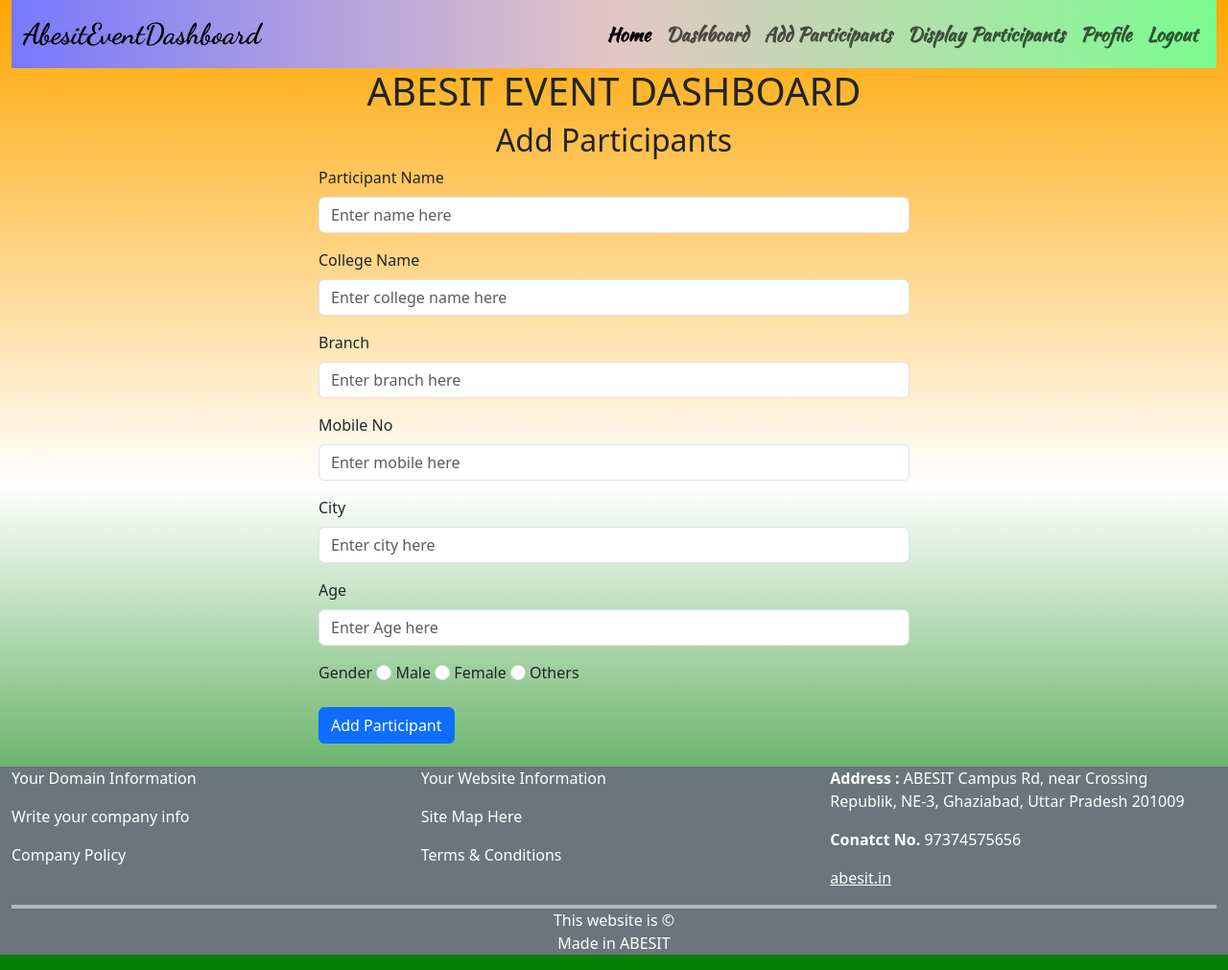
After one commit to TechnicalCRC/MCA2025Batch, a PHP site: page /Dashboard/AddParticipants.php in a window 1280 px wide. The commit adds this page. Shown: the whole page at 96% size. Run offline with PHP 8.4, Linux system fonts and the light colour scheme; the visitor is signed in with stand-in values (Sample User, id 1).

Commit message:
dashboard

```diff
--- /dev/null
+++ b/Backend Development using PHP, MySQL/ABESIT_DASHBOARD/Dashboard/AddParticipants.php
@@ -0,0 +1,106 @@
+<?php
+ session_start();
+ if(!isset($_SESSION['username'])){
+  header('location:../Login.php');
+ }
+// echo 'Welcome Mr. ' . $_SESSION['username'];
+?>
+<!DOCTYPE html>
+<html lang="en">
+<head>
+  <title>Document</title>
+  <link href="https://cdn.jsdelivr.net/npm/bootstrap@5.3.3/dist/css/bootstrap.min.css" rel="stylesheet" integrity="sha384-QWTKZyjpPEjISv5WaRU9OFeRpok6YctnYmDr5pNlyT2bRjXh0JMhjY6hW+ALEwIH" crossorigin="anonymous">
+  <script src="https://cdn.jsdelivr.net/npm/bootstrap@5.3.3/dist/js/bootstrap.bundle.min.js" integrity="sha384-YvpcrYf0tY3lHB60NNkmXc5s9fDVZLESaAA55NDzOxhy9GkcIdslK1eN7N6jIeHz" crossorigin="anonymous"></script>
+  <link rel="stylesheet" href="style.css">
+
+</head>
+<body style="background-image: linear-gradient(orange, white, green);">
+  <?php include 'Dashheader.php';
+//  echo 'Welcome Mr. ' . $_SESSION['username'];
+
+  ?>
+
+<div class="container w-50 mb-4">
+    <h2 class="text-center">Add Participants</h2>
+    <?php
+      $success = 0;
+      $error = 0;
+
+    if ($_SERVER['REQUEST_METHOD'] == 'POST') {
+      include('../Connection.php'); // include 'Connection.php';
+
+      $name     = $_REQUEST['name'];
+      $colname  = $_REQUEST['colname'];
+      $branch   = $_REQUEST['branch'];
+      $mobile   = $_REQUEST['mobile'];
+      $city     = $_REQUEST['city'];
+      $age      = $_REQUEST['age'];
+      $gender   = $_REQUEST['gender'];
+
+
+      $sql = "insert into participants_tb (name, collegename, branch, mobile, city, age, gender) values ('$name', '$colname', '$branch', '$mobile', '$city', $age, '$gender')";
+
+      $result = $con->query($sql);
+
+     if($result){
+      // echo 'Data Inserted succesfully..';
+      $success = 1;
+     }
+     else
+          $error = 1;
+       //echo 'Insert Failed...';
+     }
+  ?>
+
+   <?php
+      if($error)
+      echo '<div class="alert alert-danger" role="alert">
+        <strong>Sorry</strong> Error has occured...</div>';
+      if($success)
+        echo '<div class="alert alert-success" role="alert">
+          <strong>Congrats</strong> Participant Added Successfully...</div>';
+   ?>
+
+    <form method="post">
+      <div class="mb-3">
+        <label class="form-label">Participant Name</label>
+        <input type="text" class="form-control" name="name" placeholder="Enter name here" required>
+      </div>
+      <div class="mb-3">
+        <label class="form-label">College Name</label>
+        <input type="text" class="form-control" name="colname" placeholder="Enter college name here" required>
+      </div>
+      <div class="mb-3">
+        <label class="form-label">Branch</label>
+        <input type="text" class="form-control" name="branch" placeholder="Enter branch here" required>
+      </div>
+      <div class="mb-3">
+        <label class="form-label">Mobile No</label>
+        <input type="number" class="form-control" name="mobile" placeholder="Enter mobile here" required>
+      </div>
+      <div class="mb-3">
+        <label class="form-label">City</label>
+        <input type="text" class="form-control" name="city" placeholder="Enter city here" required>
+      </div>
+      <div class="mb-3">
+        <label class="form-label">Age</label>
+        <input type="number" class="form-control" name="age" placeholder="Enter Age here" required>
+      </div>
+      <div class="mb-3">
+        <label class="form-label">Gender</label>
+        <input type="radio" class="form-check-input" name="gender" value="m"> Male
+        <input type="radio" class="form-check-input" name="gender" value="f"> Female
+        <input type="radio" class="form-check-input" name="gender" value="o"> Others
+      </div>
+
+      <button type="submit" class="btn btn-primary">Add Participant</button>
+    </form>
+
+  </div>
+
+
+
+<?php include 'Dashfooter.php'; ?>
+
+</body>
+</html>
--- /dev/null
+++ b/Backend Development using PHP, MySQL/ABESIT_DASHBOARD/Dashboard/Dashfooter.php
@@ -0,0 +1,23 @@
+<div class="container-fluid bg-secondary text-white mb-0">
+  <div class="row">
+    <div class="col-md-4">
+      <p>Your Domain Information</p>
+      <p>Write your company info</p>
+      <p>Company Policy</p>
+    </div>
+    <div class="col-md-4">
+      <p>Your Website Information</p>
+      <p>Site Map Here</p>
+      <p>Terms & Conditions</p>
+    </div>
+    <div class="col-md-4">
+      <p><strong>Address : </strong> ABESIT Campus Rd, near Crossing Republik, NE-3, Ghaziabad, Uttar Pradesh 201009</p>
+      <p> <b>Conatct No. </b> 97374575656</p>
+      <p><a class="text-white" href="https://www.abesit.in">abesit.in</a></p>
+    </div>
+  </div>
+  <hr class="border border-light border-2 opacity-50 m-0">
+   <p class="text-center mb-0"> This website is &copy;</p>
+   <p class="text-center"> Made in ABESIT</p>
+
+</div>
--- /dev/null
+++ b/Backend Development using PHP, MySQL/ABESIT_DASHBOARD/Dashboard/Dashheader.php
@@ -0,0 +1,37 @@
+<div class="container-fluid">
+<nav class="navbar navbar-expand-lg bg-body-tertiary mynav">
+  <div class="container-fluid">
+    <a class="navbar-brand" href="../index.php">AbesitEventDashboard</a>
+    <button class="navbar-toggler" type="button" data-bs-toggle="collapse" data-bs-target="#navbarSupportedContent" aria-controls="navbarSupportedContent" aria-expanded="false" aria-label="Toggle navigation">
+      <span class="navbar-toggler-icon"></span>
+    </button>
+    <div class="collapse navbar-collapse" id="navbarSupportedContent">
+      <ul class="navbar-nav mb-2 mb-lg-0 ms-auto">
+        <li class="nav-item">
+          <a class="nav-link active" aria-current="page" href="../index.php">Home</a>
+        </li>
+        <li class="nav-item">
+          <a class="nav-link" href="Event_DashBoard.php">Dashboard</a>
+        </li>
+        <li class="nav-item">
+          <a class="nav-link" href="AddParticipants.php">Add Participants</a>
+        </li>
+        <li class="nav-item">
+          <a class="nav-link" href="Login.php">Display Participants</a>
+        </li>
+        <li class="nav-item">
+          <a class="nav-link" href="Dashboard/Event_Dashboard.php">Profile</a>
+        </li>
+        <li class="nav-item">
+          <a class="nav-link" href="../Logout.php">Logout</a>
+        </li>
+
+      </ul>
+    </div>
+  </div>
+</nav>
+</div>
+
+<div class="container">
+  <h1 class="text-center"> ABESIT EVENT DASHBOARD</h1>
+</div>
--- a/Backend Development using PHP, MySQL/ABESIT_DASHBOARD/Dashboard/style.css
+++ b/Backend Development using PHP, MySQL/ABESIT_DASHBOARD/Dashboard/style.css
@@ -10,7 +10,7 @@ font-family: "Dancing Script", cursive;
     to right,
     rgba(0, 0, 255, 0.517),
     rgb(229, 197, 197),
-    blue
+    rgba(0, 255, 38, 0.507)
   );
   border-radius: 0px;
 }
@@ -43,7 +43,7 @@ font-family: "Dancing Script", cursive;
   text-align: center;
 } */
 
-.card img{
+.card img {
   width: 100%;
   height: 150px;
 }
```
Also changed, not shown: Backend Development using PHP, MySQL/ABESIT_DASHBOARD/Dashboard/Event_Dashboard.php (+5 -2 lines), Backend Development using PHP, MySQL/event_dashboard.sql (+39 -1 lines).
